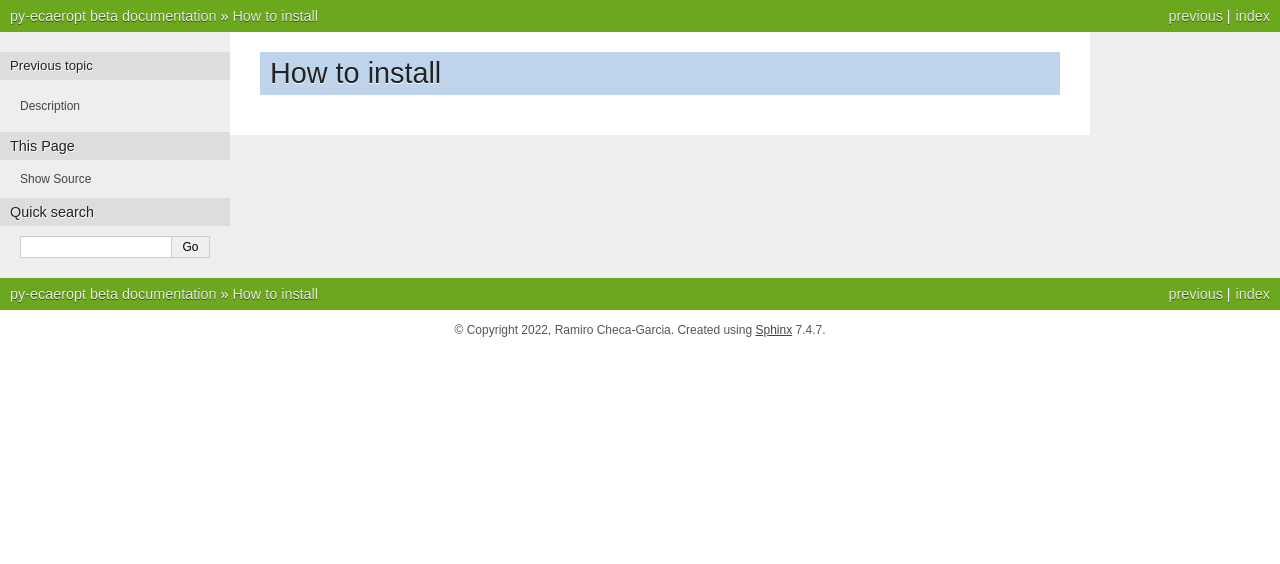
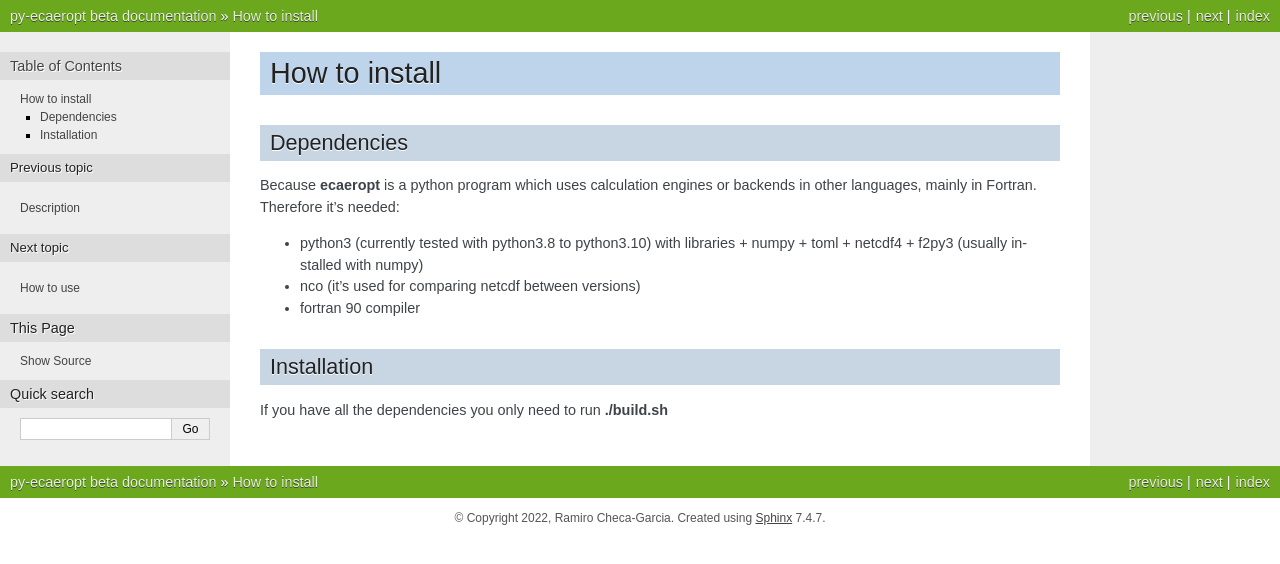
Before and after one commit to ecmwf-ifs/ecaeropt, a Sphinx documentation site: the page built from docs/source/install.rst, in a window 1280 px wide. Shown: the top 564 px of the page. Built offline with Sphinx 7.4.7, drawn with Linux system fonts in a browser that asks for light colours.

Commit message:
Minor updates to the documentation

```diff
--- a/docs/source/index.rst
+++ b/docs/source/index.rst
@@ -13,6 +13,7 @@ Welcome to py-ecaeropt's documentation!
 
    info
    install
+   use
 
 Indices and tables
 ==================
--- a/docs/source/install.rst
+++ b/docs/source/install.rst
@@ -2,4 +2,26 @@
 
 
 How to install
---------------
+==============
+
+
+
+Dependencies
+------------
+
+Because **ecaeropt** is a python program which uses calculation engines or backends in other languages, mainly in Fortran. Therefore it's needed:
+
+- python3 (currently tested with python3.8 to python3.10) with libraries
+  + numpy
+  + toml
+  + netcdf4
+  + f2py3    (usually installed with numpy)
+
+- nco  (it's used for comparing netcdf between versions)
+- fortran 90 compiler
+
+
+Installation
+------------
+
+If you have all the dependencies you only need to run **./build.sh**
```
Also changed, not shown: docs/source/use.rst (added, +36 -0 lines).
